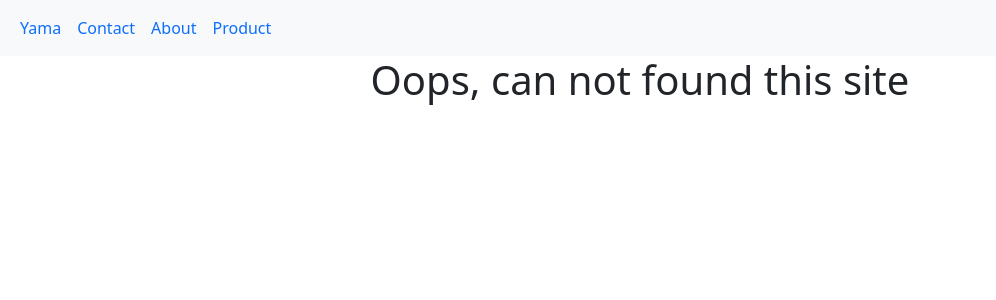
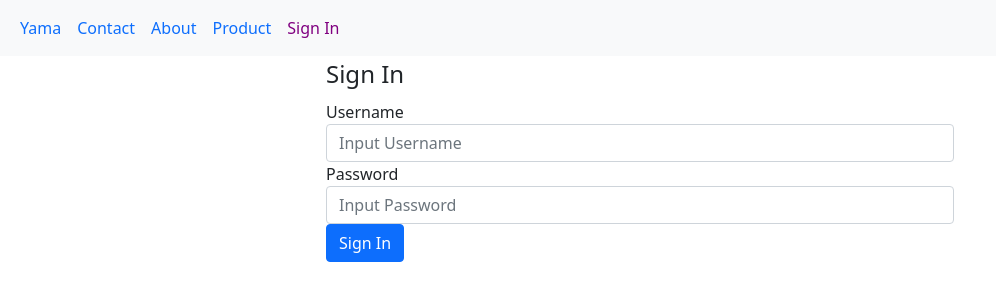
Before and after one commit to thanhtaimrjoe/ReactJS, a React (Create React App) app: page /login in a window 1280 px wide. Before the commit this address had no page. Shown: the top 300 px of the page, without its empty margins (0-996 px from the left). Built offline with nearby package versions, Linux system fonts and the light colour scheme.

Commit message:
no message

```diff
--- a/src/App.js
+++ b/src/App.js
@@ -6,7 +6,7 @@ import routes from "./routes";
 class App extends Component {
   render() {
     return (
-      <div className="App">
+      <div>
         <Menu />
         <Routes>{this.showContentMenu(routes)}</Routes>
       </div>
--- a/src/components/Contact.js
+++ b/src/components/Contact.js
@@ -5,6 +5,13 @@ class Contact extends Component {
     return (
       <div style={{ textAlign: "center" }}>
         <h1>This is Contact page</h1>
+        <button type="button" class="btn btn-info">
+          Allow
+        </button>
+        &nbsp;
+        <button type="button" class="btn btn-danger">
+          Not Allow
+        </button>
       </div>
     );
   }
--- /dev/null
+++ b/src/components/Login.js
@@ -0,0 +1,79 @@
+import React, { Component } from "react";
+import { Navigate } from "react-router-dom";
+
+class Login extends Component {
+  constructor(props) {
+    super(props);
+    this.state = {
+      txtUsername: "",
+      txtPassword: "",
+    };
+  }
+
+  onChange = (event) => {
+    var target = event.target;
+    var name = target.name;
+    var value = target.type === "checkbox" ? target.checked : target.value;
+    this.setState({
+      [name]: value,
+    });
+  };
+
+  onLogin = (event) => {
+    event.preventDefault();
+    var { txtUsername, txtPassword } = this.state;
+    if (txtUsername === "admin" && txtPassword === "admin") {
+      localStorage.setItem(
+        "user",
+        JSON.stringify({
+          username: txtUsername,
+          password: txtPassword,
+        })
+      );
+    }
+  };
+
+  render() {
+    var { txtUsername, txtPassword } = this.state;
+    var loggedUser = localStorage.getItem("user");
+    if (loggedUser) {
+      return <Navigate to="/product" replace={true} />;
+    }
+    return (
+      <div className="row" style={{ justifyContent: "center" }}>
+        <div className="col-xs-6 col-sm-6 col-md-6 col-lg-6">
+          <form onSubmit={this.onLogin}>
+            <legend>Sign In</legend>
+            <div className="form-group">
+              <label>Username</label>
+              <input
+                type="text"
+                className="form-control"
+                placeholder="Input Username"
+                value={txtUsername}
+                name="txtUsername"
+                onChange={this.onChange}
+              />
+            </div>
+            <div className="form-group">
+              <label>Password</label>
+              <input
+                type="text"
+                className="form-control"
+                placeholder="Input Password"
+                value={txtPassword}
+                name="txtPassword"
+                onChange={this.onChange}
+              />
+            </div>
+            <button type="submit" className="btn btn-primary">
+              Sign In
+            </button>
+          </form>
+        </div>
+      </div>
+    );
+  }
+}
+
+export default Login;
--- a/src/components/Menu.js
+++ b/src/components/Menu.js
@@ -48,6 +48,11 @@ class Menu extends Component {
                   Product
                 </NavLink>
               </li>
+              <li className="nav-item">
+                <NavLink to="login" className="nav-link">
+                  Sign In
+                </NavLink>
+              </li>
             </ul>
           </div>
         </div>
--- a/src/routes.js
+++ b/src/routes.js
@@ -5,6 +5,7 @@ import Contact from "./components/Contact";
 import Product from "./components/Product";
 import NotFound from "./components/NotFound";
 import ProductItem from "./components/ProductItem";
+import Login from "./components/Login";
 
 const routes = [
   {
@@ -28,6 +29,10 @@ const routes = [
     element: () => <ProductItem />,
   },
   {
+    path: "login",
+    element: () => <Login />,
+  },
+  {
     path: "*",
     element: () => <NotFound />,
   },
```
